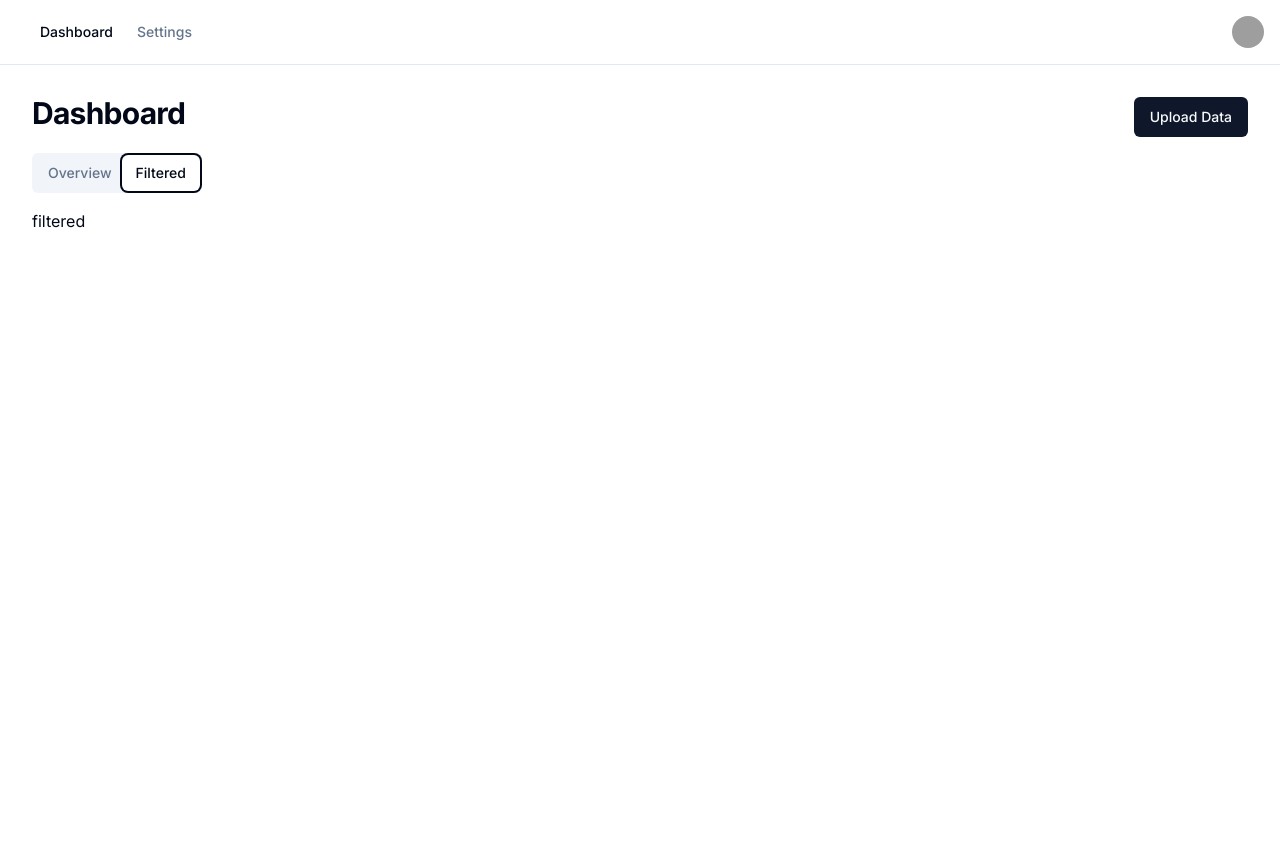
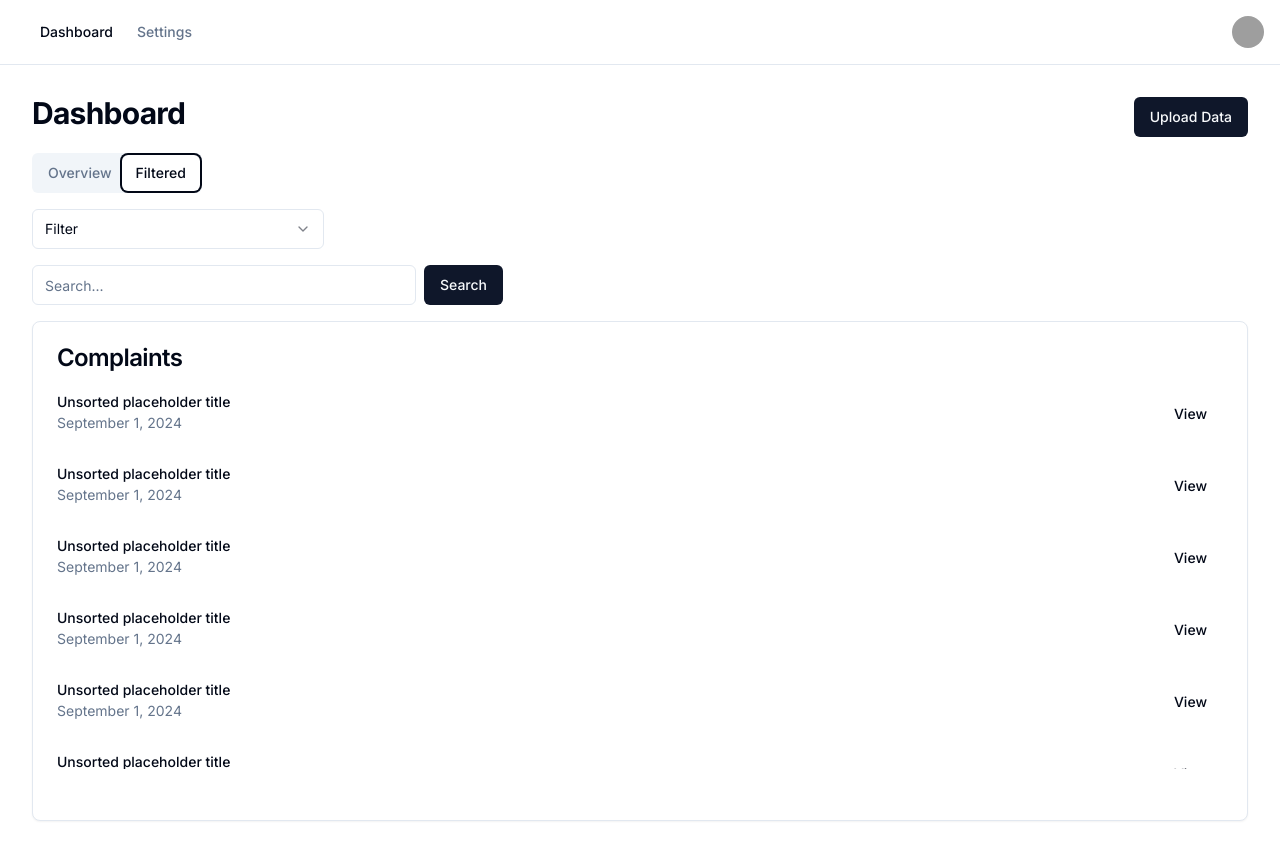
Before and after one commit to raglandconnor/complaint-detection, a Next.js app: page /dashboard in a window 1280 px wide. Both pictures are taken after a click on the tab "Filtered". Before the commit the page ends 800 px from the top, so only its background shows below. Built offline with nearby package versions, Linux system fonts and the light colour scheme; grey boxes are pictures that could not be loaded.

Commit message:
Add filter tab

```diff
--- /dev/null
+++ b/app/dashboard/components/search-complaints.jsx
@@ -0,0 +1,119 @@
+import { Avatar, AvatarFallback, AvatarImage } from '@/components/ui/avatar';
+import { Button } from '@/components/ui/button';
+
+export function SearchComplaints() {
+  return (
+    <div className="space-y-8 h-[375px] overflow-y-scroll">
+      <div className="flex items-center">
+        <div className="ml-4 space-y-1">
+          <p className="text-sm font-medium leading-none">
+            Unsorted placeholder title
+          </p>
+          <p className="text-sm text-muted-foreground">September 1, 2024</p>
+        </div>
+        <div className="ml-auto font-medium">
+          <Button variant="ghost">View</Button>
+        </div>
+      </div>
+      <div className="flex items-center">
+        <div className="ml-4 space-y-1">
+          <p className="text-sm font-medium leading-none">
+            Unsorted placeholder title
+          </p>
+          <p className="text-sm text-muted-foreground">September 1, 2024</p>
+        </div>
+        <div className="ml-auto font-medium">
+          <Button variant="ghost">View</Button>
+        </div>
+      </div>
+      <div className="flex items-center">
+        <div className="ml-4 space-y-1">
+          <p className="text-sm font-medium leading-none">
+            Unsorted placeholder title
+          </p>
+          <p className="text-sm text-muted-foreground">September 1, 2024</p>
+        </div>
+        <div className="ml-auto font-medium">
+          <Button variant="ghost">View</Button>
+        </div>
+      </div>
+      <div className="flex items-center">
+        <div className="ml-4 space-y-1">
+          <p className="text-sm font-medium leading-none">
+            Unsorted placeholder title
+          </p>
+          <p className="text-sm text-muted-foreground">September 1, 2024</p>
+        </div>
+        <div className="ml-auto font-medium">
+          <Button variant="ghost">View</Button>
+        </div>
+      </div>
+      <div className="flex items-center">
+        <div className="ml-4 space-y-1">
+          <p className="text-sm font-medium leading-none">
+            Unsorted placeholder title
+          </p>
+          <p className="text-sm text-muted-foreground">September 1, 2024</p>
+        </div>
+        <div className="ml-auto font-medium">
+          <Button variant="ghost">View</Button>
+        </div>
+      </div>
+      <div className="flex items-center">
+        <div className="ml-4 space-y-1">
+          <p className="text-sm font-medium leading-none">
+            Unsorted placeholder title
+          </p>
+          <p className="text-sm text-muted-foreground">September 1, 2024</p>
+        </div>
+        <div className="ml-auto font-medium">
+          <Button variant="ghost">View</Button>
+        </div>
+      </div>
+      <div className="flex items-center">
+        <div className="ml-4 space-y-1">
+          <p className="text-sm font-medium leading-none">
+            Unsorted placeholder title
+          </p>
+          <p className="text-sm text-muted-foreground">September 1, 2024</p>
+        </div>
+        <div className="ml-auto font-medium">
+          <Button variant="ghost">View</Button>
+        </div>
+      </div>
+      <div className="flex items-center">
+        <div className="ml-4 space-y-1">
+          <p className="text-sm font-medium leading-none">
+            Unsorted placeholder title
+          </p>
+          <p className="text-sm text-muted-foreground">September 1, 2024</p>
+        </div>
+        <div className="ml-auto font-medium">
+          <Button variant="ghost">View</Button>
+        </div>
+      </div>
+      <div className="flex items-center">
+        <div className="ml-4 space-y-1">
+          <p className="text-sm font-medium leading-none">
+            Unsorted placeholder title
+          </p>
+          <p className="text-sm text-muted-foreground">September 1, 2024</p>
+        </div>
+        <div className="ml-auto font-medium">
+          <Button variant="ghost">View</Button>
+        </div>
+      </div>
+      <div className="flex items-center">
+        <div className="ml-4 space-y-1">
+          <p className="text-sm font-medium leading-none">
+            Unsorted placeholder title
+          </p>
+          <p className="text-sm text-muted-foreground">September 1, 2024</p>
+        </div>
+        <div className="ml-auto font-medium">
+          <Button variant="ghost">View</Button>
+        </div>
+      </div>
+    </div>
+  );
+}
--- a/app/dashboard/components/search.jsx
+++ b/app/dashboard/components/search.jsx
@@ -3,11 +3,7 @@ import { Input } from '@/components/ui/input';
 export function Search() {
   return (
     <div>
-      <Input
-        type="search"
-        placeholder="Search..."
-        className="md:w-[100px] lg:w-[300px]"
-      />
+      <Input type="search" placeholder="Search..." className="w-96" />
     </div>
   );
 }
--- a/app/dashboard/page.jsx
+++ b/app/dashboard/page.jsx
@@ -12,6 +12,15 @@ import { Tabs, TabsContent, TabsList, TabsTrigger } from '@/components/ui/tabs';
 import { Navbar } from './components/navbar/navbar';
 // import { Overview } from './components/overview';
 import { RecentlyAdded } from './components/recently-added';
+import { Search } from './components/search';
+import {
+  Select,
+  SelectContent,
+  SelectItem,
+  SelectTrigger,
+  SelectValue,
+} from '@/components/ui/select';
+import { SearchComplaints } from './components/search-complaints';
 
 export const metadata = {
   title: 'Dashboard - Complaints',
@@ -164,7 +173,35 @@ export default function DashboardPage() {
               </div>
             </TabsContent>
             <TabsContent value="filtered" className="space-y-4">
-              <div>filtered</div>
+              <div className="grid gap-4 md:grid-cols-2 lg:grid-cols-4">
+                <div className="flex flex-col gap-4">
+                  <Select>
+                    <SelectTrigger id="area">
+                      <SelectValue placeholder="Filter" />
+                    </SelectTrigger>
+                    <SelectContent>
+                      <SelectItem value="all">All</SelectItem>
+                      <SelectItem value="cat1">Category 1</SelectItem>
+                      <SelectItem value="cat2">Category 2</SelectItem>
+                      <SelectItem value="cat3">Category 3</SelectItem>
+                      <SelectItem value="cat4">Category 4</SelectItem>
+                      <SelectItem value="cat5">Category 5</SelectItem>
+                    </SelectContent>
+                  </Select>
+                  <div className="col-span-2 flex flex-row items-center gap-2">
+                    <Search />
+                    <Button>Search</Button>
+                  </div>
+                </div>
+                <Card className="col-span-4 h-[500px]">
+                  <CardHeader>
+                    <CardTitle>Complaints</CardTitle>
+                  </CardHeader>
+                  <CardContent className="pl-2">
+                    <SearchComplaints />
+                  </CardContent>
+                </Card>
+              </div>
             </TabsContent>
             {/* <CalendarDateRangePicker /> */}
           </Tabs>
```
